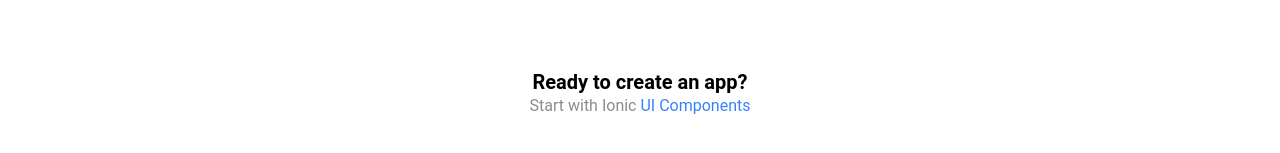
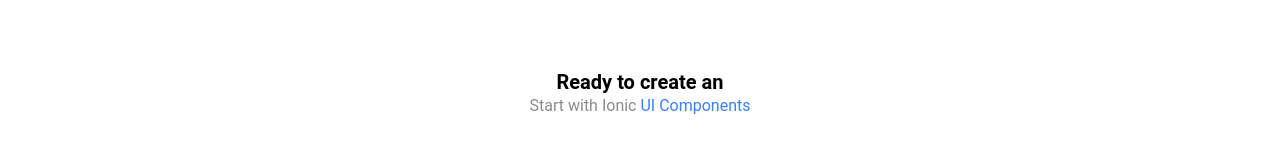
Before and after one commit to MichealMooth/AnExperiment, a React (Create React App) app: page /home in a window 1280 px wide. Shown: the part 307-460 px from the top of the page. Built offline with nearby package versions, Linux system fonts and the light colour scheme.

Commit message:
Created empty Ionic React Project

```diff
--- a/src/components/ExploreContainer.tsx
+++ b/src/components/ExploreContainer.tsx
@@ -6,7 +6,7 @@
 const ExploreContainer: React.FC<ContainerProps> = () => {
   return (
     <div className="container">
-      <strong>Ready to create an app?</strong>
+      <strong>Ready to create an</strong>
       <p>Start with Ionic <a target="_blank" rel="noopener noreferrer" href="https://ionicframework.com/docs/components">UI Components</a></p>
     </div>
   );
```
